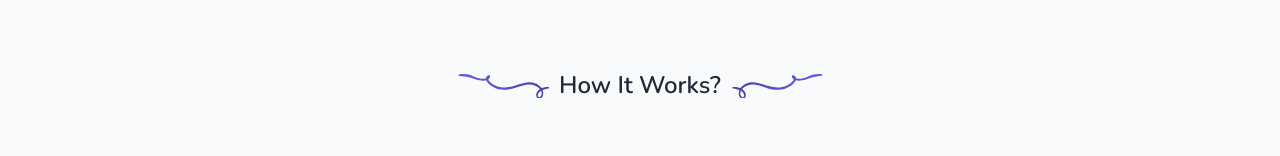
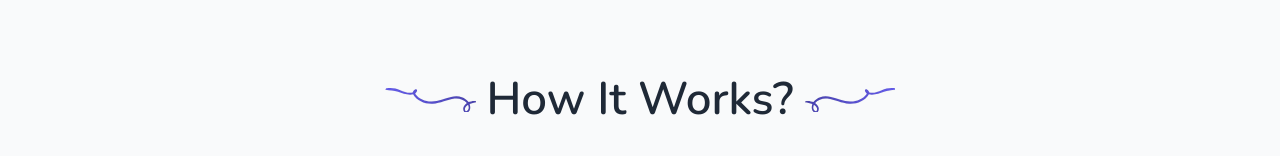
Before and after one commit to Ded-Goit/smart_assistant, a Next.js app: page / in a window 1280 px wide. Shown: the part 745-901 px from the top of the page. Built offline with nearby package versions, Linux system fonts and the light colour scheme.

Commit message:
fix how it work title

```diff
--- a/components/Howitworks/howitworks.module.css
+++ b/components/Howitworks/howitworks.module.css
@@ -8,7 +8,6 @@
 .howitworks__title {
   text-align: center;
   margin-bottom: 24px;
-  font-size: 24px;
   line-height: 1.3;
 }
 
```
